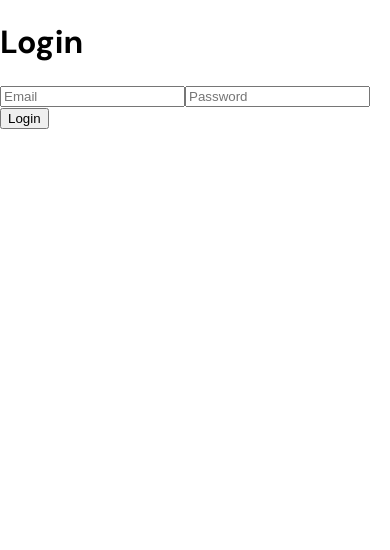
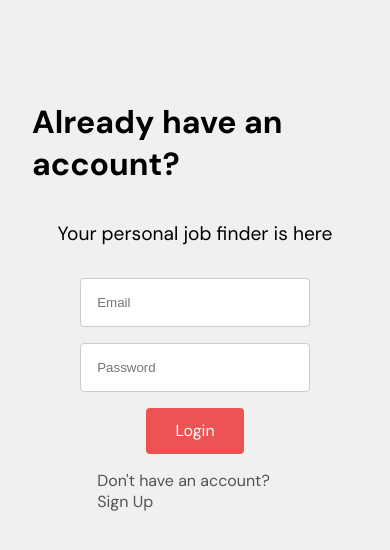
Before and after one commit to curiosityr0ver/Capstone-Job-Listing, a React (Vite) app in the folder client/: page /login in a window 390 px wide. Shown: the top 550 px of the page. Built offline with nearby package versions, Linux system fonts and the light colour scheme.

Commit message:
responsive UI

```diff
--- a/client/src/pages/LoginPage.jsx
+++ b/client/src/pages/LoginPage.jsx
@@ -1,17 +1,16 @@
-/* eslint-disable react/prop-types */
 import { useState, useEffect } from "react";
 import { Login } from "../api/User";
 import { Navigate } from "react-router-dom";
+import styles from "./LoginPage.module.css";
 
 function LoginPage({ setCurrentUser }) {
-	const [email, setEmail] = useState();
-	const [password, setPassword] = useState();
+	const [email, setEmail] = useState("");
+	const [password, setPassword] = useState("");
 	const [redirectToHome, setRedirectToHome] = useState(false);
 
 	useEffect(() => {
 		const storedEmail = localStorage.getItem("email");
 		const storedPassword = localStorage.getItem("password");
-		console.log(storedEmail, storedPassword);
 		if (storedEmail) {
 			setEmail(storedEmail);
 		}
@@ -22,35 +21,46 @@ function LoginPage({ setCurrentUser }) {
 
 	const handleLogin = async () => {
 		const response = await Login(email, password);
-		console.log(response);
-		if (response.status == 200) {
+		if (response.status === 200) {
 			setCurrentUser(true);
 			localStorage.setItem("token", response.data.token);
 			setRedirectToHome(true);
 		}
 	};
 
-	useEffect(() => {
-		console.log(redirectToHome);
-	}, [redirectToHome]);
-
 	return (
-		<div>
-			<h1>Login</h1>
+		<div className={styles.container}>
+			<div className={styles.leftSide}>
+				<h1 className={styles.header}>Already have an account?</h1>
+				<p className={styles.subheader}>Your personal job finder is here</p>
 				<input
 					type="email"
 					placeholder="Email"
 					value={email}
+					className={styles.input}
 					onChange={(e) => setEmail(e.target.value)}
 				/>
 				<input
 					type="password"
 					placeholder="Password"
 					value={password}
+					className={styles.input}
 					onChange={(e) => setPassword(e.target.value)}
 				/>
-			<button onClick={handleLogin}>Login</button>
+				<button className={styles.button} onClick={handleLogin}>
+					Login
+				</button>
+				<div
+					className={styles.signupRedirect}
+					onClick={() => (window.location.href = "/signup")}
+				>
+					Don't have an account? Sign Up
+				</div>
 				{redirectToHome && <Navigate to="/" />}
+			</div>
+			<div className={styles.rightSide}>
+				<h1>Your personal job finder</h1>
+			</div>
 		</div>
 	);
 }
--- /dev/null
+++ b/client/src/pages/LoginPage.module.css
@@ -0,0 +1,89 @@
+.container {
+    display: flex;
+    height: 100vh;
+}
+
+.leftSide {
+    flex: 1;
+    display: flex;
+    flex-direction: column;
+    padding: 10rem 2rem;
+    background-color: #f0f0f0;
+}
+
+.rightSide {
+    flex: 1;
+    background: url('../assets/background.png') no-repeat center center;
+    background-size: cover;
+    display: flex;
+    justify-content: center;
+    padding-top: 50px;
+    color: white;
+    text-align: center;
+}
+
+.header {
+    font-size: 2rem;
+    margin-bottom: 1rem;
+}
+
+.subheader {
+    font-size: 1.2rem;
+    margin-bottom: 2rem;
+}
+
+.input {
+    width: 60%;
+    padding: 1rem;
+    margin-bottom: 1rem;
+    border: 1px solid #ccc;
+    border-radius: 4px;
+}
+
+.button {
+    all: unset;
+    width: 30%;
+    padding: 0.8rem 0;
+    background-color: #ED5353;
+    color: white;
+    border: none;
+    border-radius: 4px;
+    cursor: pointer;
+    margin-bottom: 1rem;
+    text-align: center;
+}
+
+.button:hover {
+    background-color: #cc0000;
+}
+
+.signupRedirect {
+    width: 80%;
+    cursor: pointer;
+    color: #525252;
+    text-align: left;
+}
+
+@media (max-width: 768px) {
+    .container {
+        flex-direction: column;
+    }
+
+    .rightSide {
+        display: none;
+    }
+
+    .leftSide {
+        padding: 5rem 2rem;
+        align-items: center;
+    }
+
+    .input,
+    .signupRedirect {
+        width: 60%;
+    }
+
+    .button {
+        width: 30%;
+    }
+}
```
Also changed, not shown: client/src/assets/background.png (added). Lines whose indentation alone changed are shown as unchanged.
